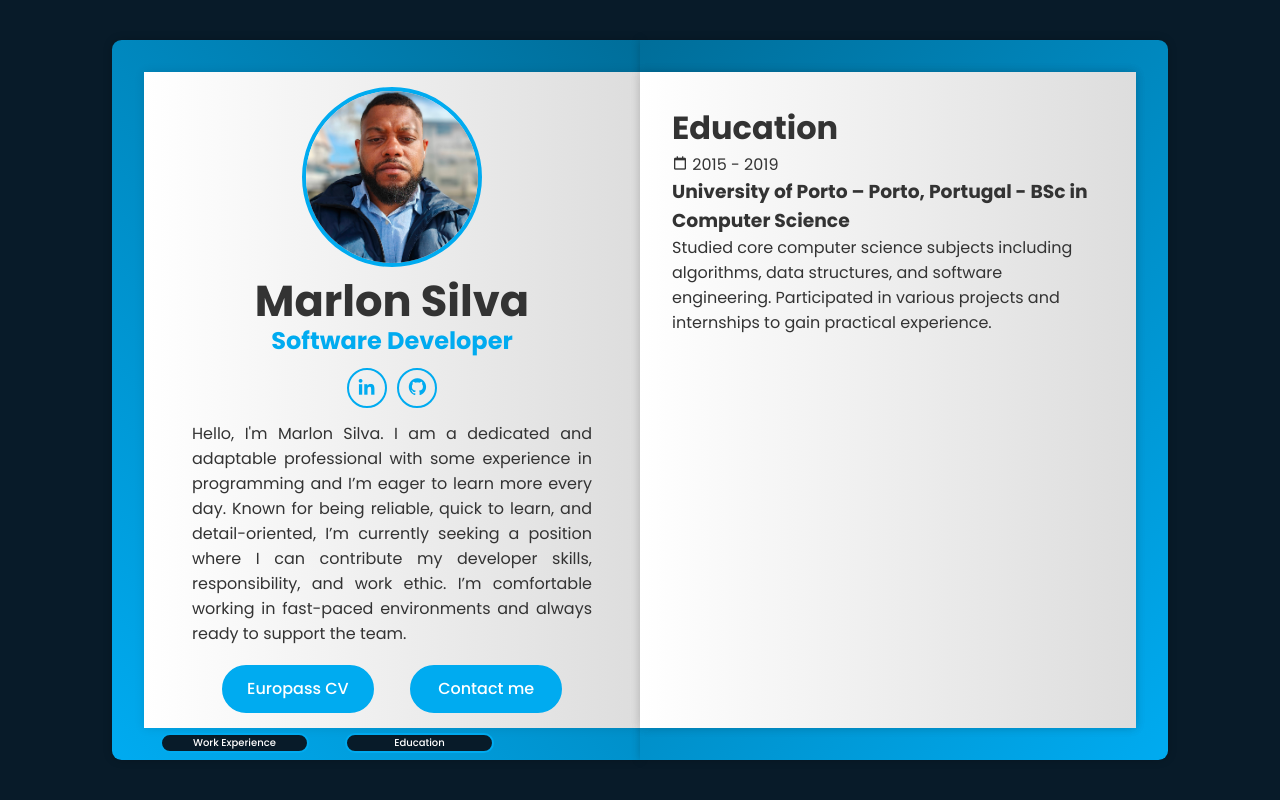
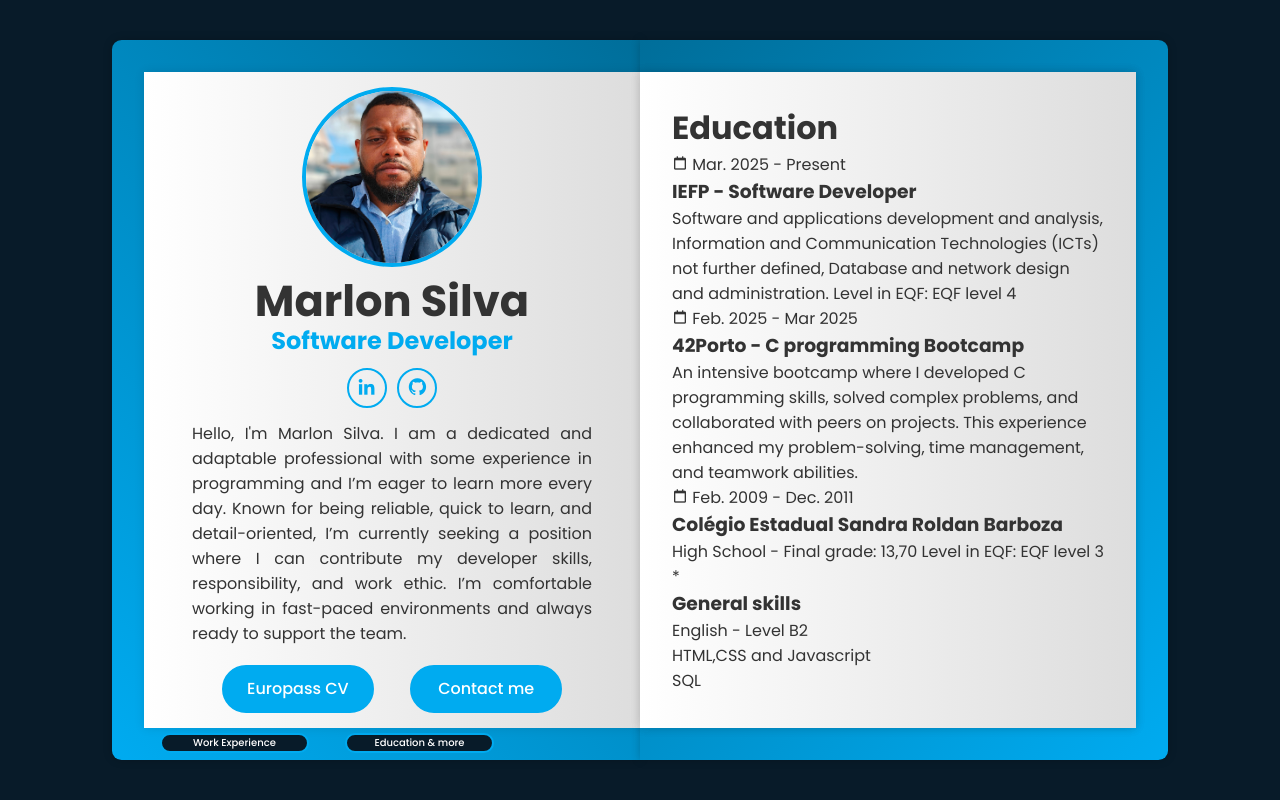
Before and after one commit to marlonvess/CV, a plain HTML site: page index.html in a window 1280 px wide. Drawn offline with nearby package versions, Linux system fonts and the light colour scheme.

Commit message:
final adjustments

```diff
--- a/index.html
+++ b/index.html
@@ -69,10 +69,44 @@
           <h1 class="title">Education</h1>
           <div class="workeduc-box">
             <div class="workeduc-content">
-              <span class="year"><i class='bx bx-calendar-alt'></i> 2015 - 2019</span>
-              <h3>University of Porto – Porto, Portugal - BSc in Computer Science</h3>
+              <span class="year"><i class='bx bx-calendar-alt'></i> Mar. 2025 - Present </span>
+              <h3>IEFP - Software Developer</h3>
               <p>
-                Studied core computer science subjects including algorithms, data structures, and software engineering. Participated in various projects and internships to gain practical experience.
+                Software and applications development and analysis, Information and Communication Technologies (ICTs) not further defined, Database and network design and administration.
+                Level in EQF: EQF level 4
+            </p>
+            </div>
+          </div>
+          <div class="workeduc-box">
+            <div class="workeduc-content">
+              <span class="year"><i class='bx bx-calendar-alt'></i> Feb. 2025 - Mar 2025 </span>
+              <h3>42Porto - C programming Bootcamp </h3>
+              <p>
+               An intensive bootcamp where I developed C programming skills, solved complex problems, and collaborated with peers on projects. This experience enhanced my problem-solving, time management, and teamwork abilities.
+              </p>
+            </div>
+          </div>
+          <div class="workeduc-box">
+            <div class="workeduc-content">
+              <span class="year"><i class='bx bx-calendar-alt'></i> Feb. 2009 - Dec. 2011 </span>
+              <h3>Colégio Estadual Sandra Roldan Barboza </h3>
+              <p>
+                High School - Final grade: 13,70 Level in EQF: EQF level 3
+              </p>
+            </div>
+          </div>
+          <div class="workeduc-box">
+            <div class="workeduc-content">
+              <span class="year"> *  </span>
+              <h3>General skills</h3>
+              <p>
+                English - Level B2
+              </p>
+              <p>
+                HTML,CSS and Javascript
+              </p>
+              <p>
+                SQL
               </p>
             </div>
           </div>
@@ -83,7 +117,8 @@
     <!-- Tab Buttons -->
     <div class="tab-buttons">
       <button class="tab-btn active" data-tab="work">Work Experience</button>
-      <button class="tab-btn" data-tab="education">Education</button>
+      <button class="tab-btn" data-tab="education">Education & more</button>
+
     </div>
   </div>
 
```
